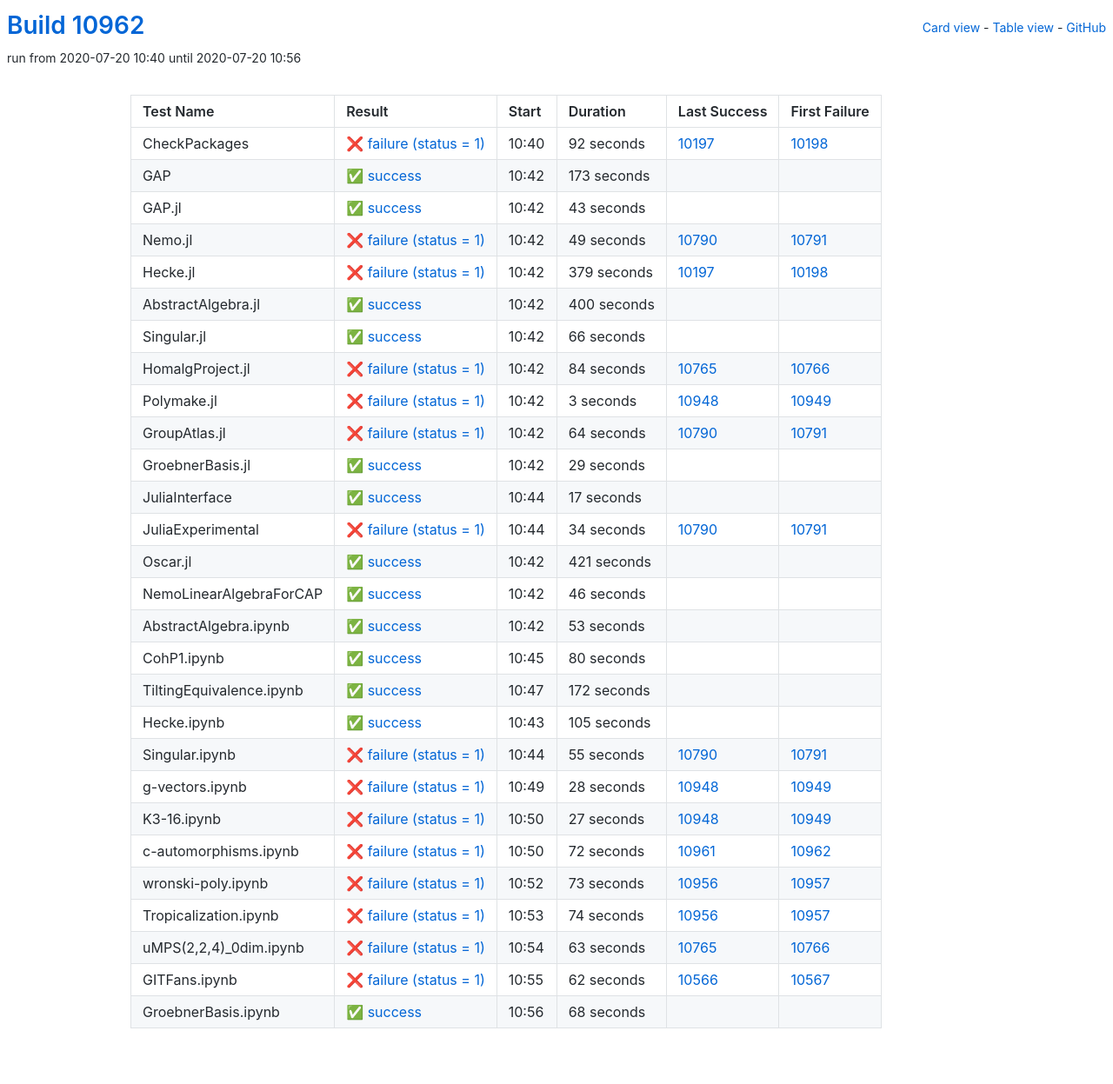
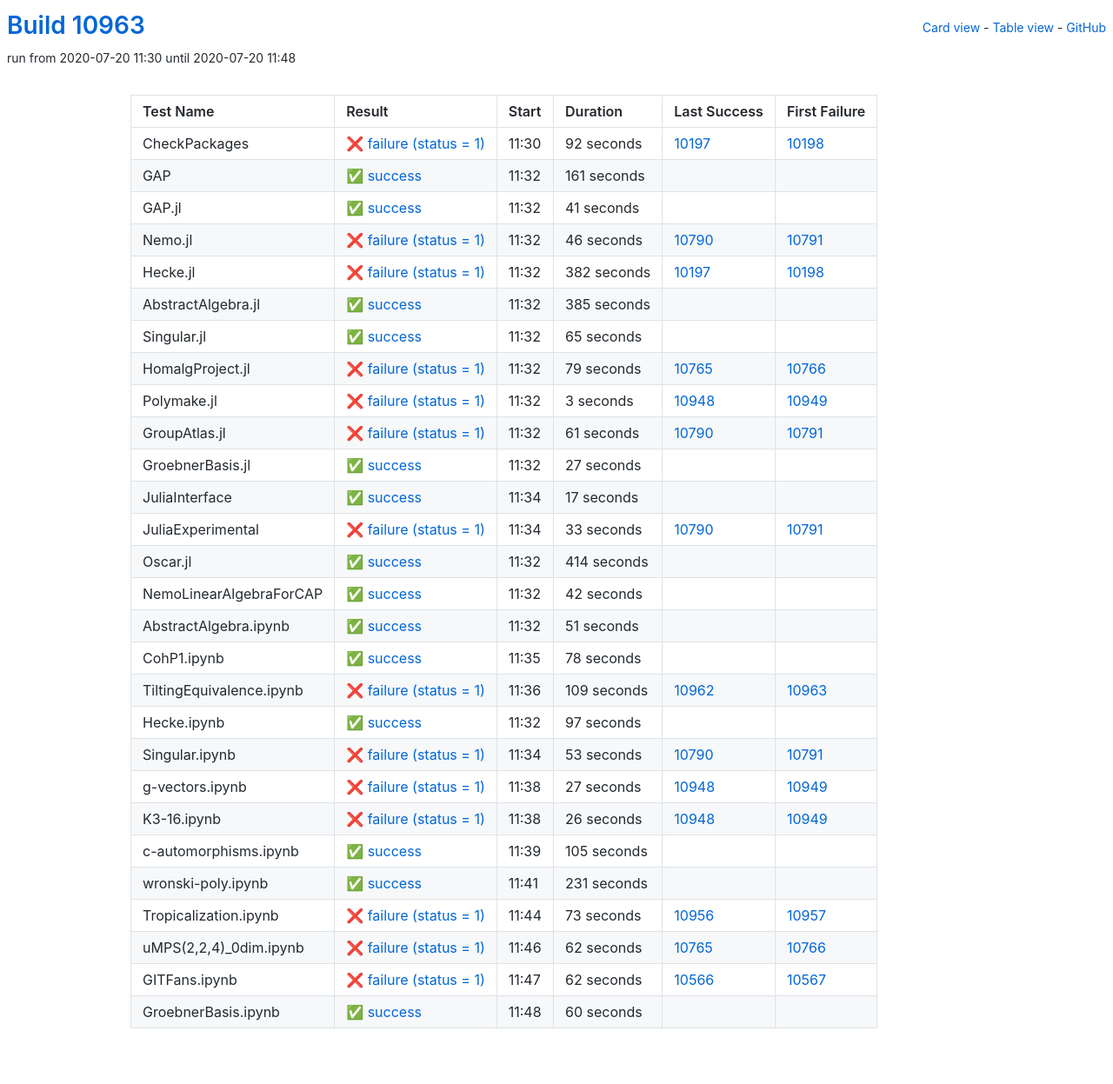
Before and after one commit to oscar-system/oscar-ci-status, a Jekyll site: the page built from table.html, in a window 1280 px wide. Shown: the whole page at 87% size. Built offline with Jekyll 4.4.1, drawn with Linux system fonts in a browser that asks for light colours.

Commit message:
Build #10963

```diff
--- a/_data/ci.yml
+++ b/_data/ci.yml
@@ -1,6 +1,6 @@
 ---
-build: 10962
-build_url: https://oscarci.mathematik.uni-kl.de/job/oscar/10962/
+build: 10963
+build_url: https://oscarci.mathematik.uni-kl.de/job/oscar/10963/
 job: oscar
 organization: oscar-system
 repo: oscar-ci-status
@@ -8,8 +8,8 @@
 tests:
 - name: CheckPackages
   id: checkpackages
-  log: https://oscarci.mathematik.uni-kl.de/job/oscar/10962/artifact/logs/build-10962/CheckPackages.log
-  start: 2020-07-20 10:40
+  log: https://oscarci.mathematik.uni-kl.de/job/oscar/10963/artifact/logs/build-10963/CheckPackages.log
+  start: 2020-07-20 11:30
   success: false
   exitcode: 1
   status: failure
@@ -20,92 +20,92 @@
   first_failure_url: https://oscarci.mathematik.uni-kl.de/job/oscar/10198/
 - name: GAP
   id: gap
-  log: https://oscarci.mathematik.uni-kl.de/job/oscar/10962/artifact/logs/build-10962/GAP.log
-  start: 2020-07-20 10:42
+  log: https://oscarci.mathematik.uni-kl.de/job/oscar/10963/artifact/logs/build-10963/GAP.log
+  start: 2020-07-20 11:32
   success: true
   exitcode: 0
   status: success
-  duration: 173
+  duration: 161
   last_success: false
   last_success_url:
   first_failure: false
   first_failure_url:
 - name: GAP.jl
   id: gap-jl
-  log: https://oscarci.mathematik.uni-kl.de/job/oscar/10962/artifact/logs/build-10962/GAP.jl.log
-  start: 2020-07-20 10:42
+  log: https://oscarci.mathematik.uni-kl.de/job/oscar/10963/artifact/logs/build-10963/GAP.jl.log
+  start: 2020-07-20 11:32
   success: true
   exitcode: 0
   status: success
-  duration: 43
+  duration: 41
   last_success: false
   last_success_url:
   first_failure: false
   first_failure_url:
 - name: Nemo.jl
   id: nemo-jl
-  log: https://oscarci.mathematik.uni-kl.de/job/oscar/10962/artifact/logs/build-10962/Nemo.jl.log
-  start: 2020-07-20 10:42
+  log: https://oscarci.mathematik.uni-kl.de/job/oscar/10963/artifact/logs/build-10963/Nemo.jl.log
+  start: 2020-07-20 11:32
   success: false
   exitcode: 1
   status: failure
-  duration: 49
+  duration: 46
   last_success: 10790
   last_success_url: https://oscarci.mathematik.uni-kl.de/job/oscar/10790/
   first_failure: 10791
   first_failure_url: https://oscarci.mathematik.uni-kl.de/job/oscar/10791/
 - name: Hecke.jl
   id: hecke-jl
-  log: https://oscarci.mathematik.uni-kl.de/job/oscar/10962/artifact/logs/build-10962/Hecke.jl.log
-  start: 2020-07-20 10:42
+  log: https://oscarci.mathematik.uni-kl.de/job/oscar/10963/artifact/logs/build-10963/Hecke.jl.log
+  start: 2020-07-20 11:32
   success: false
   exitcode: 1
   status: failure
-  duration: 379
+  duration: 382
   last_success: 10197
   last_success_url: https://oscarci.mathematik.uni-kl.de/job/oscar/10197/
   first_failure: 10198
   first_failure_url: https://oscarci.mathematik.uni-kl.de/job/oscar/10198/
 - name: AbstractAlgebra.jl
   id: abstractalgebra-jl
-  log: https://oscarci.mathematik.uni-kl.de/job/oscar/10962/artifact/logs/build-10962/AbstractAlgebra.jl.log
-  start: 2020-07-20 10:42
+  log: https://oscarci.mathematik.uni-kl.de/job/oscar/10963/artifact/logs/build-10963/AbstractAlgebra.jl.log
+  start: 2020-07-20 11:32
   success: true
   exitcode: 0
   status: success
-  duration: 400
+  duration: 385
   last_success: false
   last_success_url:
   first_failure: false
   first_failure_url:
 - name: Singular.jl
   id: singular-jl
-  log: https://oscarci.mathematik.uni-kl.de/job/oscar/10962/artifact/logs/build-10962/Singular.jl.log
-  start: 2020-07-20 10:42
+  log: https://oscarci.mathematik.uni-kl.de/job/oscar/10963/artifact/logs/build-10963/Singular.jl.log
+  start: 2020-07-20 11:32
   success: true
   exitcode: 0
   status: success
-  duration: 66
+  duration: 65
   last_success: false
   last_success_url:
   first_failure: false
   first_failure_url:
 - name: HomalgProject.jl
   id: homalgproject-jl
-  log: https://oscarci.mathematik.uni-kl.de/job/oscar/10962/artifact/logs/build-10962/HomalgProject.jl.log
-  start: 2020-07-20 10:42
+  log: https://oscarci.mathematik.uni-kl.de/job/oscar/10963/artifact/logs/build-10963/HomalgProject.jl.log
+  start: 2020-07-20 11:32
   success: false
   exitcode: 1
   status: failure
-  duration: 84
+  duration: 79
   last_success: 10765
   last_success_url: https://oscarci.mathematik.uni-kl.de/job/oscar/10765/
   first_failure: 10766
   first_failure_url: https://oscarci.mathematik.uni-kl.de/job/oscar/10766/
 - name: Polymake.jl
   id: polymake-jl
-  log: https://oscarci.mathematik.uni-kl.de/job/oscar/10962/artifact/logs/build-10962/Polymake.jl.log
-  start: 2020-07-20 10:42
+  log: https://oscarci.mathematik.uni-kl.de/job/oscar/10963/artifact/logs/build-10963/Polymake.jl.log
+  start: 2020-07-20 11:32
   success: false
   exitcode: 1
   status: failure
@@ -116,32 +116,32 @@
   first_failure_url: https://oscarci.mathematik.uni-kl.de/job/oscar/10949/
 - name: GroupAtlas.jl
   id: groupatlas-jl
-  log: https://oscarci.mathematik.uni-kl.de/job/oscar/10962/artifact/logs/build-10962/GroupAtlas.jl.log
-  start: 2020-07-20 10:42
+  log: https://oscarci.mathematik.uni-kl.de/job/oscar/10963/artifact/logs/build-10963/GroupAtlas.jl.log
+  start: 2020-07-20 11:32
   success: false
   exitcode: 1
   status: failure
-  duration: 64
+  duration: 61
   last_success: 10790
   last_success_url: https://oscarci.mathematik.uni-kl.de/job/oscar/10790/
   first_failure: 10791
   first_failure_url: https://oscarci.mathematik.uni-kl.de/job/oscar/10791/
 - name: GroebnerBasis.jl
   id: groebnerbasis-jl
-  log: https://oscarci.mathematik.uni-kl.de/job/oscar/10962/artifact/logs/build-10962/GroebnerBasis.jl.log
-  start: 2020-07-20 10:42
+  log: https://oscarci.mathematik.uni-kl.de/job/oscar/10963/artifact/logs/build-10963/GroebnerBasis.jl.log
+  start: 2020-07-20 11:32
   success: true
   exitcode: 0
   status: success
-  duration: 29
+  duration: 27
   last_success: false
   last_success_url:
   first_failure: false
   first_failure_url:
 - name: JuliaInterface
   id: juliainterface
-  log: https://oscarci.mathematik.uni-kl.de/job/oscar/10962/artifact/logs/build-10962/JuliaInterface.log
-  start: 2020-07-20 10:44
+  log: https://oscarci.mathematik.uni-kl.de/job/oscar/10963/artifact/logs/build-10963/JuliaInterface.log
+  start: 2020-07-20 11:34
   success: true
   exitcode: 0
   status: success
@@ -152,80 +152,128 @@
   first_failure_url:
 - name: JuliaExperimental
   id: juliaexperimental
-  log: https://oscarci.mathematik.uni-kl.de/job/oscar/10962/artifact/logs/build-10962/JuliaExperimental.log
-  start: 2020-07-20 10:44
+  log: https://oscarci.mathematik.uni-kl.de/job/oscar/10963/artifact/logs/build-10963/JuliaExperimental.log
+  start: 2020-07-20 11:34
   success: false
   exitcode: 1
   status: failure
-  duration: 34
+  duration: 33
   last_success: 10790
   last_success_url: https://oscarci.mathematik.uni-kl.de/job/oscar/10790/
   first_failure: 10791
   first_failure_url: https://oscarci.mathematik.uni-kl.de/job/oscar/10791/
 - name: Oscar.jl
   id: oscar-jl
-  log: https://oscarci.mathematik.uni-kl.de/job/oscar/10962/artifact/logs/build-10962/Oscar.jl.log
-  start: 2020-07-20 10:42
+  log: https://oscarci.mathematik.uni-kl.de/job/oscar/10963/artifact/logs/build-10963/Oscar.jl.log
+  start: 2020-07-20 11:32
   success: true
   exitcode: 0
   status: success
-  duration: 421
+  duration: 414
   last_success: false
   last_success_url:
   first_failure: false
   first_failure_url:
 - name: NemoLinearAlgebraForCAP
   id: nemolinearalgebraforcap
-  log: https://oscarci.mathematik.uni-kl.de/job/oscar/10962/artifact/logs/build-10962/NemoLinearAlgebraForCAP.log
-  start: 2020-07-20 10:42
+  log: https://oscarci.mathematik.uni-kl.de/job/oscar/10963/artifact/logs/build-10963/NemoLinearAlgebraForCAP.log
+  start: 2020-07-20 11:32
   success: true
   exitcode: 0
   status: success
-  duration: 46
+  duration: 42
   last_success: false
   last_success_url:
   first_failure: false
   first_failure_url:
 - name: AbstractAlgebra.ipynb
   id: abstractalgebra-ipynb
-  log: https://oscarci.mathematik.uni-kl.de/job/oscar/10962/artifact/logs/build-10962/AbstractAlgebra.ipynb.log
-  start: 2020-07-20 10:42
+  log: https://oscarci.mathematik.uni-kl.de/job/oscar/10963/artifact/logs/build-10963/AbstractAlgebra.ipynb.log
+  start: 2020-07-20 11:32
   success: true
   exitcode: 0
   status: success
-  duration: 53
+  duration: 51
   last_success: false
   last_success_url:
   first_failure: false
   first_failure_url:
 - name: CohP1.ipynb
   id: cohp1-ipynb
-  log: https://oscarci.mathematik.uni-kl.de/job/oscar/10962/artifact/logs/build-10962/CohP1.ipynb.log
-  start: 2020-07-20 10:45
+  log: https://oscarci.mathematik.uni-kl.de/job/oscar/10963/artifact/logs/build-10963/CohP1.ipynb.log
+  start: 2020-07-20 11:35
   success: true
   exitcode: 0
   status: success
-  duration: 80
+  duration: 78
   last_success: false
   last_success_url:
   first_failure: false
   first_failure_url:
 - name: TiltingEquivalence.ipynb
   id: tiltingequivalence-ipynb
-  log: https://oscarci.mathematik.uni-kl.de/job/oscar/10962/artifact/logs/build-10962/TiltingEquivalence.ipynb.log
-  start: 2020-07-20 10:47
+  log: https://oscarci.mathematik.uni-kl.de/job/oscar/10963/artifact/logs/build-10963/TiltingEquivalence.ipynb.log
+  start: 2020-07-20 11:36
+  success: false
+  exitcode: 1
+  status: failure
+  duration: 109
+  last_success: 10962
+  last_success_url: https://oscarci.mathematik.uni-kl.de/job/oscar/10962/
+  first_failure: 10963
+  first_failure_url: https://oscarci.mathematik.uni-kl.de/job/oscar/10963/
+- name: Hecke.ipynb
+  id: hecke-ipynb
+  log: https://oscarci.mathematik.uni-kl.de/job/oscar/10963/artifact/logs/build-10963/Hecke.ipynb.log
+  start: 2020-07-20 11:32
   success: true
   exitcode: 0
   status: success
-  duration: 172
+  duration: 97
   last_success: false
   last_success_url:
   first_failure: false
   first_failure_url:
-- name: Hecke.ipynb
-  id: hecke-ipynb
-  log: https://oscarci.mathematik.uni-kl.de/job/oscar/10962/artifact/logs/build-10962/Hecke.ipynb.log
-  start: 2020-07-20 10:43
+- name: Singular.ipynb
+  id: singular-ipynb
+  log: https://oscarci.mathematik.uni-kl.de/job/oscar/10963/artifact/logs/build-10963/Singular.ipynb.log
+  start: 2020-07-20 11:34
+  success: false
+  exitcode: 1
+  status: failure
+  duration: 53
+  last_success: 10790
+  last_success_url: https://oscarci.mathematik.uni-kl.de/job/oscar/10790/
+  first_failure: 10791
+  first_failure_url: https://oscarci.mathematik.uni-kl.de/job/oscar/10791/
+- name: g-vectors.ipynb
+  id: g-vectors-ipynb
+  log: https://oscarci.mathematik.uni-kl.de/job/oscar/10963/artifact/logs/build-10963/g-vectors.ipynb.log
+  start: 2020-07-20 11:38
+  success: false
+  exitcode: 1
+  status: failure
+  duration: 27
+  last_success: 10948
+  last_success_url: https://oscarci.mathematik.uni-kl.de/job/oscar/10948/
+  first_failure: 10949
+  first_failure_url: https://oscarci.mathematik.uni-kl.de/job/oscar/10949/
+- name: K3-16.ipynb
+  id: k3-16-ipynb
+  log: https://oscarci.mathematik.uni-kl.de/job/oscar/10963/artifact/logs/build-10963/K3-16.ipynb.log
+  start: 2020-07-20 11:38
+  success: false
+  exitcode: 1
+  status: failure
+  duration: 26
+  last_success: 10948
+  last_success_url: https://oscarci.mathematik.uni-kl.de/job/oscar/10948/
+  first_failure: 10949
+  first_failure_url: https://oscarci.mathematik.uni-kl.de/job/oscar/10949/
+- name: c-automorphisms.ipynb
+  id: c-automorphisms-ipynb
+  log: https://oscarci.mathematik.uni-kl.de/job/oscar/10963/artifact/logs/build-10963/c-automorphisms.ipynb.log
+  start: 2020-07-20 11:39
   success: true
   exitcode: 0
   status: success
@@ -234,58 +282,22 @@
   last_success_url:
   first_failure: false
   first_failure_url:
-- name: Singular.ipynb
-  id: singular-ipynb
-  log: https://oscarci.mathematik.uni-kl.de/job/oscar/10962/artifact/logs/build-10962/Singular.ipynb.log
-  start: 2020-07-20 10:44
-  success: false
-  exitcode: 1
-  status: failure
-  duration: 55
-  last_success: 10790
-  last_success_url: https://oscarci.mathematik.uni-kl.de/job/oscar/10790/
-  first_failure: 10791
-  first_failure_url: https://oscarci.mathematik.uni-kl.de/job/oscar/10791/
-- name: g-vectors.ipynb
-  id: g-vectors-ipynb
-  log: https://oscarci.mathematik.uni-kl.de/job/oscar/10962/artifact/logs/build-10962/g-vectors.ipynb.log
-  start: 2020-07-20 10:49
-  success: false
-  exitcode: 1
-  status: failure
-  duration: 28
-  last_success: 10948
-  last_success_url: https://oscarci.mathematik.uni-kl.de/job/oscar/10948/
-  first_failure: 10949
-  first_failure_url: https://oscarci.mathematik.uni-kl.de/job/oscar/10949/
-- name: K3-16.ipynb
-  id: k3-16-ipynb
-  log: https://oscarci.mathematik.uni-kl.de/job/oscar/10962/artifact/logs/build-10962/K3-16.ipynb.log
-  start: 2020-07-20 10:50
-  success: false
-  exitcode: 1
-  status: failure
-  duration: 27
-  last_success: 10948
-  last_success_url: https://oscarci.mathematik.uni-kl.de/job/oscar/10948/
-  first_failure: 10949
-  first_failure_url: https://oscarci.mathematik.uni-kl.de/job/oscar/10949/
-- name: c-automorphisms.ipynb
-  id: c-automorphisms-ipynb
-  log: https://oscarci.mathematik.uni-kl.de/job/oscar/10962/artifact/logs/build-10962/c-automorphisms.ipynb.log
-  start: 2020-07-20 10:50
-  success: false
-  exitcode: 1
-  status: failure
-  duration: 72
-  last_success: 10961
-  last_success_url: https://oscarci.mathematik.uni-kl.de/job/oscar/10961/
-  first_failure: 10962
-  first_failure_url: https://oscarci.mathematik.uni-kl.de/job/oscar/10962/
 - name: wronski-poly.ipynb
   id: wronski-poly-ipynb
-  log: https://oscarci.mathematik.uni-kl.de/job/oscar/10962/artifact/logs/build-10962/wronski-poly.ipynb.log
-  start: 2020-07-20 10:52
+  log: https://oscarci.mathematik.uni-kl.de/job/oscar/10963/artifact/logs/build-10963/wronski-poly.ipynb.log
+  start: 2020-07-20 11:41
+  success: true
+  exitcode: 0
+  status: success
+  duration: 231
+  last_success: false
+  last_success_url:
+  first_failure: false
+  first_failure_url:
+- name: Tropicalization.ipynb
+  id: tropicalization-ipynb
+  log: https://oscarci.mathematik.uni-kl.de/job/oscar/10963/artifact/logs/build-10963/Tropicalization.ipynb.log
+  start: 2020-07-20 11:44
   success: false
   exitcode: 1
   status: failure
@@ -294,34 +306,22 @@
   last_success_url: https://oscarci.mathematik.uni-kl.de/job/oscar/10956/
   first_failure: 10957
   first_failure_url: https://oscarci.mathematik.uni-kl.de/job/oscar/10957/
-- name: Tropicalization.ipynb
-  id: tropicalization-ipynb
-  log: https://oscarci.mathematik.uni-kl.de/job/oscar/10962/artifact/logs/build-10962/Tropicalization.ipynb.log
-  start: 2020-07-20 10:53
+- name: uMPS(2,2,4)_0dim.ipynb
+  id: umps-2-2-4-0dim-ipynb
+  log: https://oscarci.mathematik.uni-kl.de/job/oscar/10963/artifact/logs/build-10963/uMPS-2-2-4-_0dim.ipynb.log
+  start: 2020-07-20 11:46
   success: false
   exitcode: 1
   status: failure
-  duration: 74
-  last_success: 10956
-  last_success_url: https://oscarci.mathematik.uni-kl.de/job/oscar/10956/
-  first_failure: 10957
-  first_failure_url: https://oscarci.mathematik.uni-kl.de/job/oscar/10957/
-- name: uMPS(2,2,4)_0dim.ipynb
-  id: umps-2-2-4-0dim-ipynb
-  log: https://oscarci.mathematik.uni-kl.de/job/oscar/10962/artifact/logs/build-10962/uMPS-2-2-4-_0dim.ipynb.log
-  start: 2020-07-20 10:54
-  success: false
-  exitcode: 1
-  status: failure
-  duration: 63
+  duration: 62
   last_success: 10765
   last_success_url: https://oscarci.mathematik.uni-kl.de/job/oscar/10765/
   first_failure: 10766
   first_failure_url: https://oscarci.mathematik.uni-kl.de/job/oscar/10766/
 - name: GITFans.ipynb
   id: gitfans-ipynb
-  log: https://oscarci.mathematik.uni-kl.de/job/oscar/10962/artifact/logs/build-10962/GITFans.ipynb.log
-  start: 2020-07-20 10:55
+  log: https://oscarci.mathematik.uni-kl.de/job/oscar/10963/artifact/logs/build-10963/GITFans.ipynb.log
+  start: 2020-07-20 11:47
   success: false
   exitcode: 1
   status: failure
@@ -332,12 +332,12 @@
   first_failure_url: https://oscarci.mathematik.uni-kl.de/job/oscar/10567/
 - name: GroebnerBasis.ipynb
   id: groebnerbasis-ipynb
-  log: https://oscarci.mathematik.uni-kl.de/job/oscar/10962/artifact/logs/build-10962/GroebnerBasis.ipynb.log
-  start: 2020-07-20 10:56
+  log: https://oscarci.mathematik.uni-kl.de/job/oscar/10963/artifact/logs/build-10963/GroebnerBasis.ipynb.log
+  start: 2020-07-20 11:48
   success: true
   exitcode: 0
   status: success
-  duration: 68
+  duration: 60
   last_success: false
   last_success_url:
   first_failure: false
```
Also changed, not shown: README.md.
